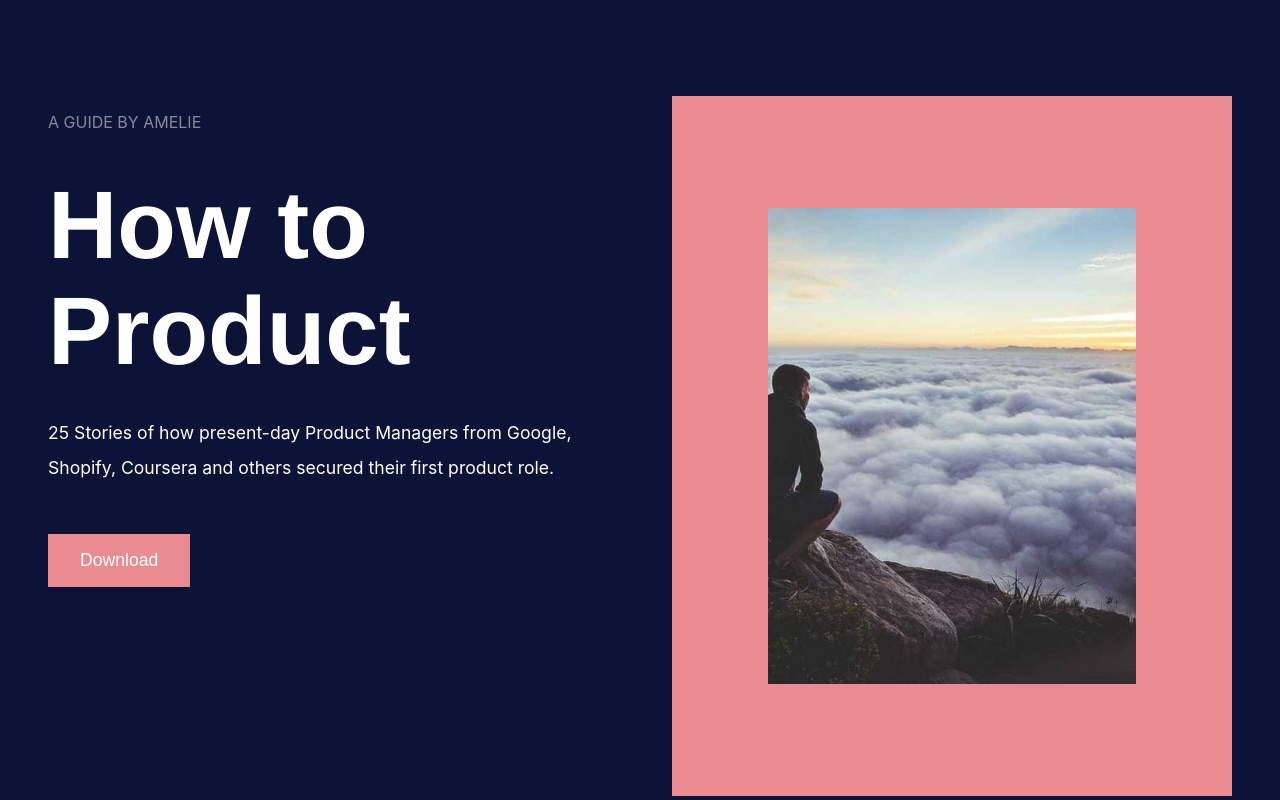
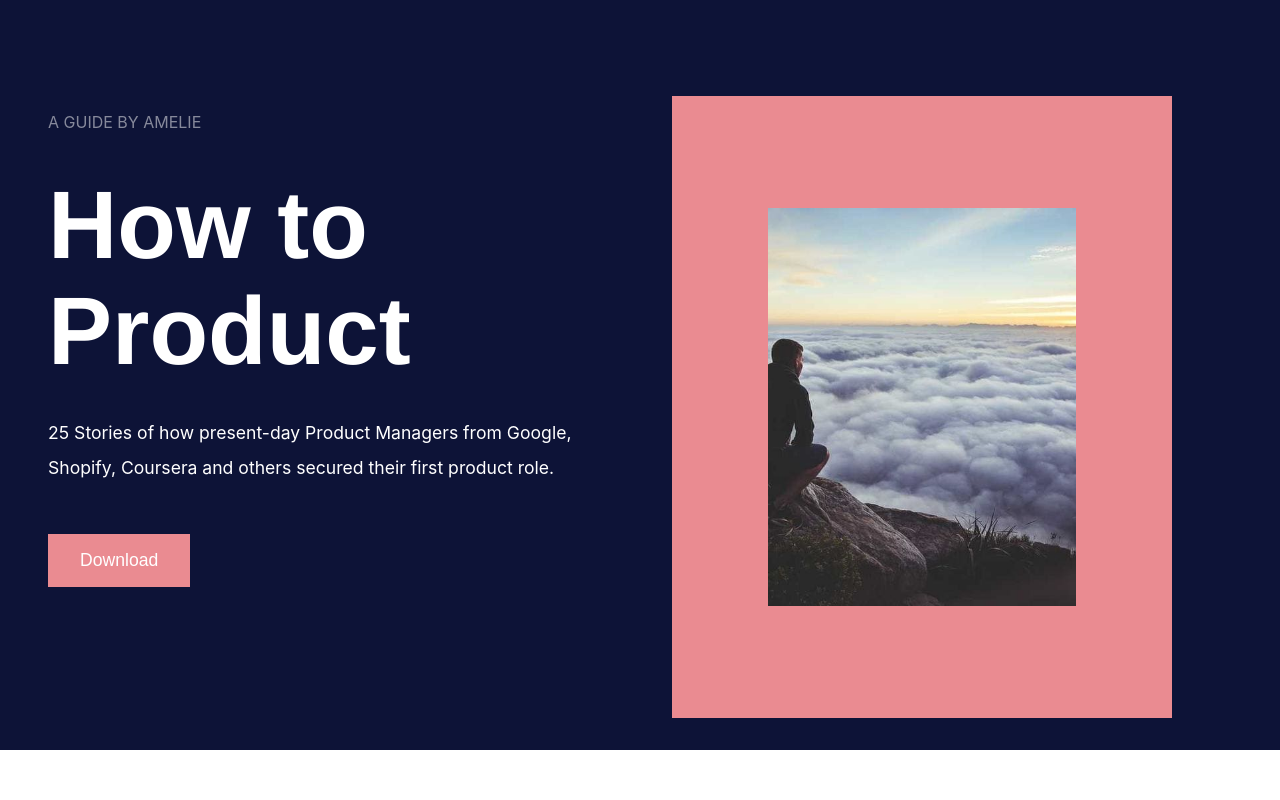
Before and after one commit to juliendelort/amelies-landing, a plain HTML site: page index.html in a window 1280 px wide. Shown: the top 800 px of the page. Drawn offline with Linux system fonts and the light colour scheme.

Commit message:
hero responsive

```diff
--- a/index.css
+++ b/index.css
@@ -12,7 +12,7 @@ html {
 
   font-weight: normal;
 
-  @media (min-width: 1000px) {
+  @media (min-width: 600px) {
     --body-padding: 3rem;
   }
 }
@@ -39,7 +39,7 @@ h1 {
   margin: 2.5rem 0 2rem;
   line-height: 1.1;
 
-  @media (min-width: 1000px) {
+  @media (min-width: 600px) {
     font-size: 6rem;
   }
 }
@@ -52,7 +52,11 @@ h1 {
 .hero {
   display: grid;
   gap: 4rem;
-  grid-template-columns: minmax(100%, 500px);
+  grid-template-columns: 1fr;
+
+  @media (min-width: 600px) {
+    grid-template-columns: min-content;
+  }
 
   @media (min-width: 1000px) {
     grid-template-columns: 1fr 1fr;
@@ -73,11 +77,15 @@ h1 {
     background: var(--c-brand);
     padding: 7rem 6rem;
 
+    @media (min-width: 600px) {
+      width: 500px;
+    }
+
     >img {
       margin: 0 auto;
       object-fit: contain;
       display: block;
-      width: 100%;
+      max-width: 100%;
     }
   }
 }
```
